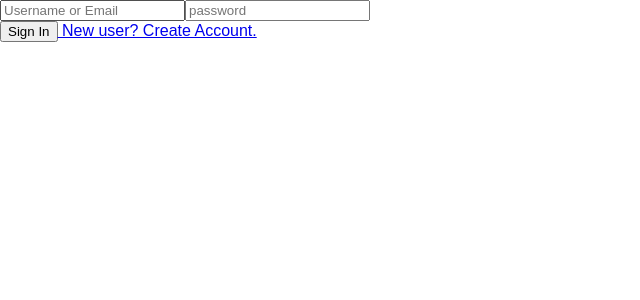
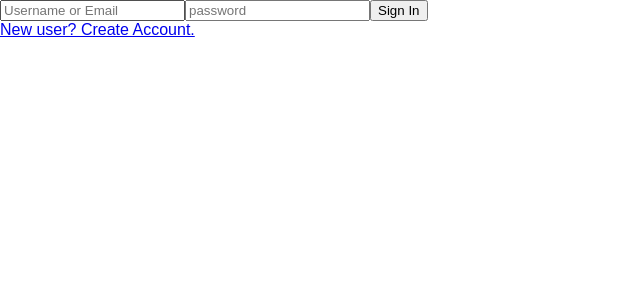
Before and after one commit to rfpoulos/walkmereact, a React (Create React App) app: page / in a window 1280 px wide. Shown: the top 300 px of the page, without its empty margins (0-640 px from the left). Built offline with nearby package versions, Linux system fonts and the light colour scheme.

Commit message:
sign-in page now works. Updates initial state

```diff
--- a/src/create-account.js
+++ b/src/create-account.js
@@ -38,7 +38,6 @@ let createNewAccount = (event, history, updateInitialState) => {
             }
             fetchSignIn(signInFetchBody)
             .then( data => {
-                console.log(data);
                 updateInitialState(data);
                 history.push('/homepage');
             })
--- a/src/sign-in.js
+++ b/src/sign-in.js
@@ -2,15 +2,44 @@ import React from 'react';
 import ReactDOM from 'react-dom';
 import { Link } from 'react-router-dom';
 import { connect } from 'react-redux';
+import { fetchCreateAccount, fetchSignIn } from './fetch-data';
+import { updateInitialState } from './reducer-handlers';
 
-let SignInDumb = () =>
+let SignInDumb = ({event, history, updateInitialState}) =>
     <div>
-        <div>
+        <form onSubmit={(event) => signIn(event, history, updateInitialState)}>
             <input type="text" placeholder="Username or Email" name="identifier" />
             <input type="password" placeholder="password" name="password" />
-        </div>
-        <button>Sign In</button>
+            <button type="submit">Sign In</button>
+        </form>
         <Link to="/create-account"> New user?  Create Account.</Link>
     </div>
 
-export default SignInDumb;
+let signIn = (event, history, updateInitialState) => {
+    event.preventDefault();
+    let signInFetchBody = {
+        identifier: event.target.identifier.value,
+        password: event.target.password.value
+    }
+    fetchSignIn(signInFetchBody)
+    .then( data => {
+        updateInitialState(data);
+        history.push('/homepage');
+    })
+}
+
+let mapStateToProps = (state) =>
+    ({ })
+
+let mapDispatchToProps = (dispatch, { history }) =>
+    ({
+        updateInitialState: (res) => dispatch(updateInitialState(res)),
+        history
+    })
+
+let SignIn = connect(
+    mapStateToProps,
+    mapDispatchToProps
+)(SignInDumb);
+
+export default SignIn;
```
